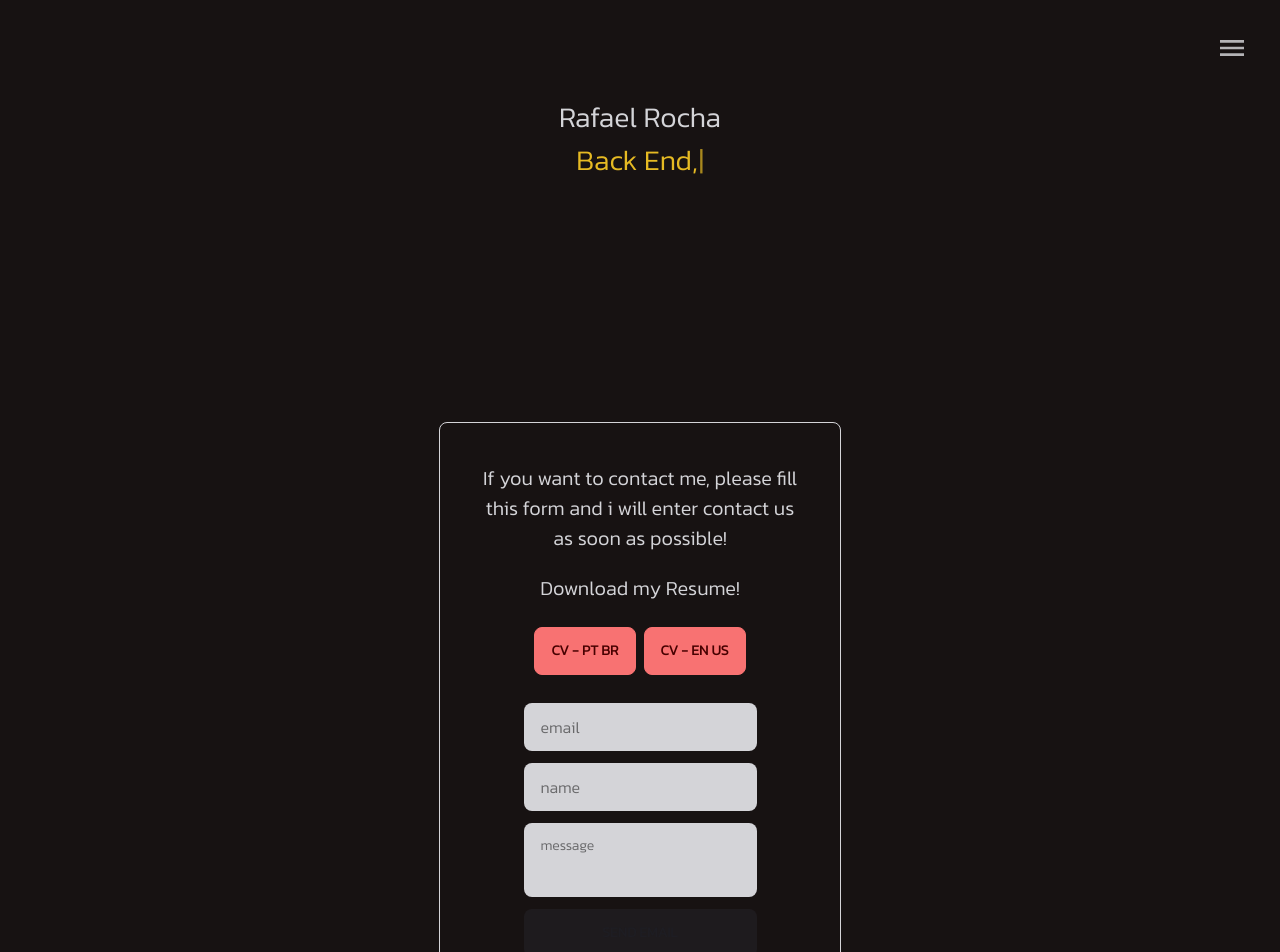
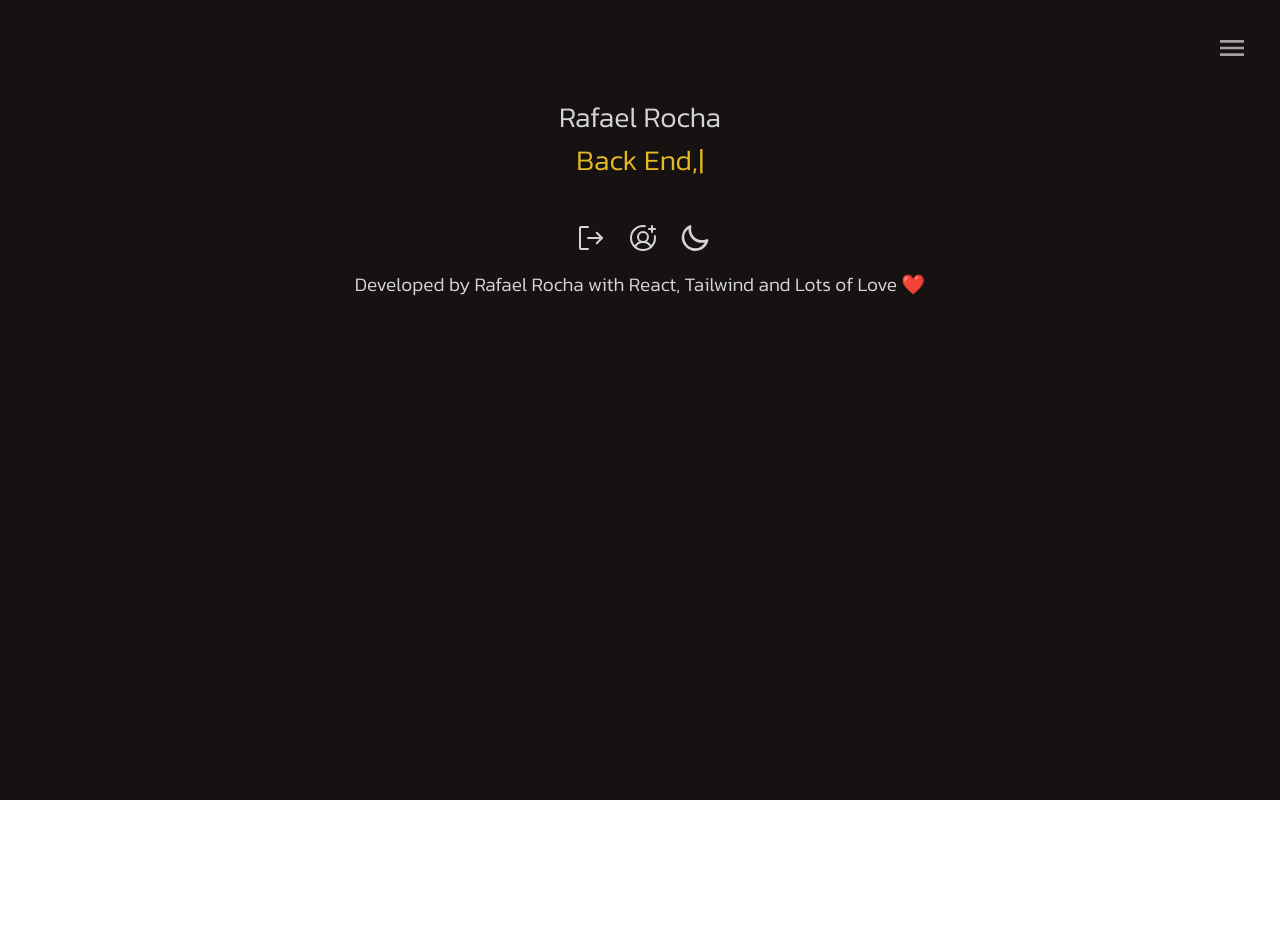
Before and after one commit to RafaelRRhocha/Portfolio, a React (Vite) app: page / in a window 1280 px wide. Shown: the top 952 px of the page. After the commit the page ends 800 px from the top, so only its background shows below. Built offline with nearby package versions, Linux system fonts and the light colour scheme.

Commit message:
fix: :fire: remove some files and improve performace

```diff
--- a/src/App.jsx
+++ b/src/App.jsx
@@ -9,6 +9,7 @@ import { Projects } from './pages/Projects';
 import { FrontEndProjects } from './components/FrontEndProjects';
 import { BackEndProjects } from './components/BackEndProjects';
 import { NotFound } from './components/NotFound';
+import { Forms } from './pages/Forms';
 import './css/cards.css';
 import './css/style.css';
 
@@ -25,6 +26,7 @@ export default function App() {
           <Route path="projects" element={ <Projects /> } />
           <Route path="frontend" element={ <FrontEndProjects /> } />
           <Route path="backend" element={ <BackEndProjects /> } />
+          <Route path="contact" element={ <Forms /> } />
           <Route path="*" element={ <NotFound /> } />
         </Route>
       </Routes>
--- a/src/components/OptionsBar.jsx
+++ b/src/components/OptionsBar.jsx
@@ -1,4 +1,4 @@
-import { SignOut } from 'phosphor-react';
+import { UserCirclePlus, SignOut } from 'phosphor-react';
 import React from 'react';
 import { Link } from 'react-router-dom';
 import { DarkMode } from './DarkMode';
@@ -10,6 +10,9 @@ export function OptionsBar() {
         <Link to="/">
           <SignOut className="w-8 h-8" />
         </Link>
+        <Link to="/contact">
+          <UserCirclePlus className="w-8 h-8" />
+        </Link>
         <DarkMode />
       </div>
     </div>
--- a/src/css/style.css
+++ b/src/css/style.css
@@ -17,17 +17,14 @@
 }
 
 ::-webkit-scrollbar {
-  display: none;
   width: 12px;
 }
 
 ::-webkit-scrollbar-track {
-  display: none;
   background: var(--background);
 }
 
 ::-webkit-scrollbar-thumb {
-  display: none;
   background-color: var(--background);
   border: 3px solid var(--background);
   border-radius: 20px;
--- a/src/pages/Infos.jsx
+++ b/src/pages/Infos.jsx
@@ -1,22 +1,10 @@
-import React, { useState } from 'react';
+import React from 'react';
 import Typewriter from "typewriter-effect";
 import { Header } from '../components/Header';
 import { Footer } from '../components/Footer';
 import MenuHamburger from '../components/MenuHamburger';
-import cvPTBR from "../files/CV-PTBR.pdf";
-import cvENUS from "../files/CV-ENUS.pdf";
 
 export function Infos() {
-  const [email, setEmail] = useState('');
-  const [disable, setDisable] = useState(true);
-
-  const verifyInputEmail = ({ target: { value } }) => {
-    const regexValidation = /\S+@\w+\.\w+/i;
-    const finalValidation = regexValidation.test(email);
-    setDisable(finalValidation);
-    setEmail(value);
-  };
-
   return (
     <div className="sm:h-[100vh] sm:w-[100vw] color">
       <Header />
@@ -69,55 +57,6 @@ export function Infos() {
           <p>{`}`}</p>
         </div>
       </div>
-      <div className="flex justify-center color mt-[13%] p-[3%]">
-        <div className="flex sm:flex-col md:flex-col lg:flex-row xl:flex-row gap-7 items-center justify-center mt-[3%] border-[#d4d4d8] border sm:p-5 md:p-10 lg:p-10 xl:p-10 rounded-lg">
-            <div className="flex gap-10">
-              <div className="flex flex-col items-center gap-5">
-                  <p className="text-[20px] w-[320px]">
-                    If you want to contact me,
-                    please fill this form and i will enter
-                    contact us as soon as possible!
-                  </p>
-                  <p className="text-[20px]">Download my Resume!</p>
-                  <div className="flex gap-2">
-                    <a href={cvPTBR} download>
-                      <button className="btn btn-error hover:animate-pulse">CV - PT BR</button>
-                    </a>
-                    <a href={cvENUS} download>
-                      <button className="btn btn-error hover:animate-pulse">CV - EN US</button>
-                    </a>
-                  </div>
-              </div>
-            </div>
-            <div>
-              <form action="https://api.staticforms.xyz/submit" method="post" className="flex flex-col gap-3">
-                <input type="hidden" name="accessKey" value="cefcaba4-47bb-4c09-9a6e-b4a5dc52aca8" />
-                <input type="hidden" name="redirectTo" value={window.location.href} />
-                <input
-                  type="text"
-                  className="input bg-[#d4d4d8] w-full max-w-xs text-black placeholder:text-black placeholder:opacity-[0.5]"
-                  placeholder="email"
-                  name="email"
-                  value={ email }
-                  onChange={ verifyInputEmail }
-                />
-                <input
-                  type="text"
-                  className="input bg-[#d4d4d8] w-full max-w-xs text-black placeholder:text-black placeholder:opacity-[0.5]"
-                  placeholder="name"
-                  name="name"
-                />
-                <textarea
-                  name="message"
-                  type="text"
-                  className="textarea bg-[#d4d4d8] w-full max-w-xs text-black placeholder:text-black placeholder:opacity-[0.5] resize-none"
-                  placeholder="message"
-                />
-                <button disabled={ !disable || email.length < 2 } className="btn btn-success">Send Email</button>
-              </form>
-            </div>
-          </div>
-      </div>
       <Footer />
     </div>
   );
```
